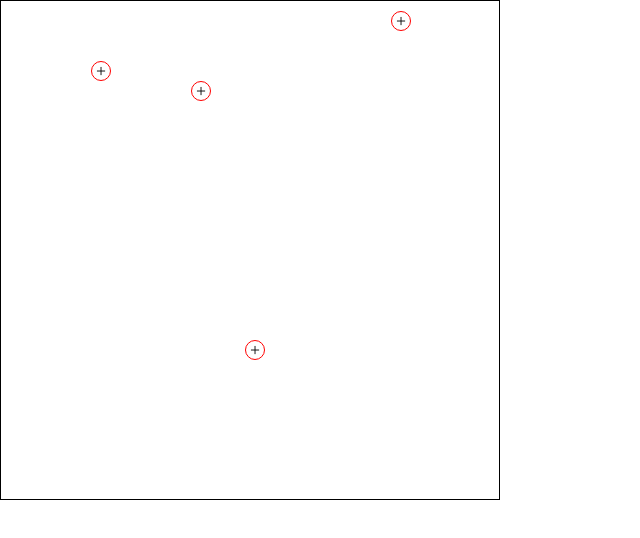
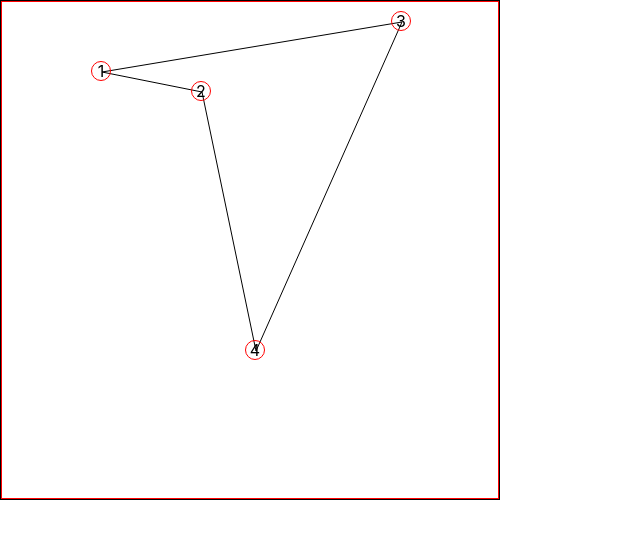
Before and after one commit to itsAmirosein/react-perspective-crop, a React (Create React App) app: page / in a window 1280 px wide. Shown: the top 538 px of the page, without its empty margins (0-640 px from the left). Built offline with nearby package versions, Linux system fonts and the light colour scheme.

Commit message:
step3-draw-a-line-between-bullets

```diff
--- a/src/App.tsx
+++ b/src/App.tsx
@@ -1,8 +1,9 @@
-import React, { useState } from "react";
+import React, { useEffect, useRef, useState } from "react";
 import Bullet from "./components/Bullets/bullets";
 import plus from "./assets/icons/plus-24.png";
 import { bulletDataType } from "./App.types";
 import { BulletContainer } from "./components/styled-components/bullets";
+import { Canvas } from "./components/styled-components/canvas";
 
 function App() {
   const [bulletsData, setBulletsData] = useState<bulletDataType[]>([
@@ -11,6 +12,21 @@ function App() {
     { id: 3, x: 400, y: 20 },
     { id: 4, x: 254, y: 349 },
   ]);
+  const canvasRef = useRef<any>(null);
+
+  useEffect(() => {
+    const canvas = canvasRef.current;
+    canvas.width = canvas.clientWidth;
+    canvas.height = canvas.clientHeight;
+    const ctx = canvas.getContext("2d");
+    ctx.beginPath();
+    ctx.moveTo(bulletsData[0].x, bulletsData[0].y);
+    ctx.lineTo(bulletsData[1].x, bulletsData[1].y);
+    ctx.lineTo(bulletsData[3].x, bulletsData[3].y);
+    ctx.lineTo(bulletsData[2].x, bulletsData[2].y);
+    ctx.lineTo(bulletsData[0].x, bulletsData[0].y);
+    ctx.stroke();
+  }, [bulletsData]);
 
   const handleBulletsData = (value: bulletDataType) => {
     const findBulletIndex = bulletsData.findIndex(
@@ -39,10 +55,11 @@ function App() {
               bulletData={bullet}
               bulletSize={20}
               handleBulletsData={handleBulletsData}
-              icon={<img src={plus} width={10} height={10} />}
+              icon={`${bullet.id}`}
             />
           );
         })}
+        <Canvas ref={canvasRef} />
       </BulletContainer>
     </div>
   );
--- a/src/components/Bullets/bullets.tsx
+++ b/src/components/Bullets/bullets.tsx
@@ -19,7 +19,7 @@ function Bullets({
     R.y = (Math.floor(bounds.bottom) + Math.floor(bounds.top)) / 2 - e.clientY;
   };
 
-  const handleDragEnd = (e: any) => {
+  const handleDrag = (e: any) => {
     handleBulletsData({
       id: bulletData.id,
       x: e.clientX + R.x,
@@ -35,7 +35,8 @@ function Bullets({
       $bulletSize={bulletSize}
       draggable
       onDragStart={(e: any) => handleDragStart(e, bulletData.id)}
-      onDragEnd={(e: any) => handleDragEnd(e)}
+      onDrag={(e: any) => handleDrag(e)}
+      onDragEnd={(e: any) => handleDrag(e)}
     >
       {icon ?? icon}
     </Bullet>
--- /dev/null
+++ b/src/components/styled-components/canvas/index.ts
@@ -0,0 +1,7 @@
+import styled from "styled-components";
+
+export const Canvas = styled.canvas`
+  width: 100%;
+  height: 100%;
+  border: 1px solid red;
+`;
```
